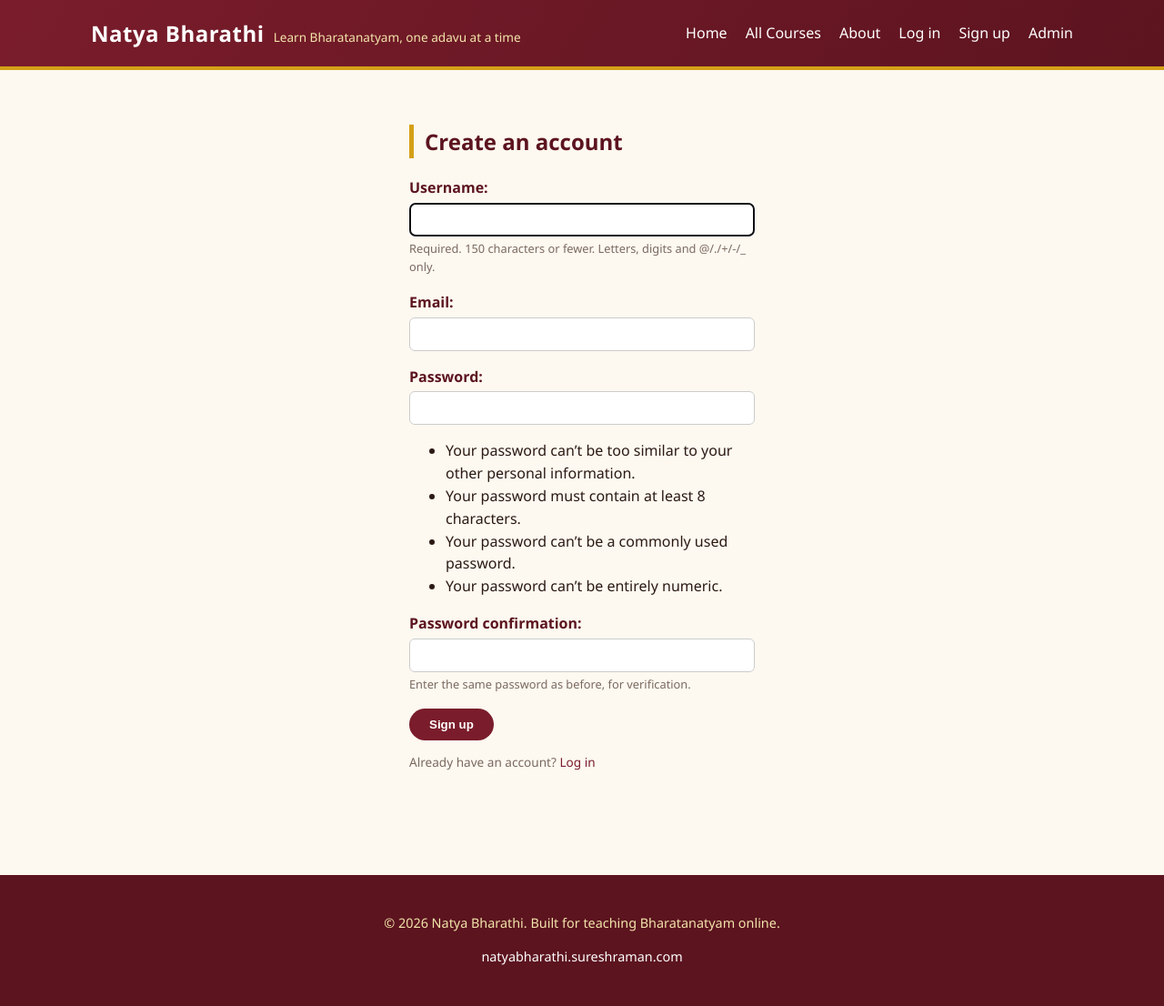
After one commit to sureshraman87/natyabharathi, a Django app: page /accounts/register/ in a window 1280 px wide. The commit adds this page. Shown: the whole page at 91% size. Run offline with Django 5.2, Linux system fonts and the light colour scheme.

Commit message:
Add user registration and login/logout
Visitors can sign up at /accounts/register/ (auto-logs in on success),
log in/out at /accounts/login/ and /accounts/logout/, using Django's
built-in auth with a custom sign-up form. Nav shows Log in/Sign up or the
current username + Log out depending on auth state.

Also document the SQLite/media write-permission fix in DEPLOYMENT.md
("attempt to write a readonly database") — the same class of www-data
permission issue as the earlier gunicorn fixes, this time on db.sqlite3
and its containing directory rather than the venv.

Co-Authored-By: Claude Sonnet 5 <noreply@anthropic.com>
Claude-Session: https://claude.ai/code/session_0156WkdDrs95Xo58neZ7SvdB

```diff
--- a/natyabharathi_site/settings.py
+++ b/natyabharathi_site/settings.py
@@ -140,6 +140,7 @@ SITE_NAME = env("SITE_NAME", default="Natya Bharathi")
 SITE_TAGLINE = env("SITE_TAGLINE", default="Learn Bharatanatyam, one adavu at a time")
 SITE_DOMAIN = env("SITE_DOMAIN", default="natyabharathi.sureshraman.com")
 
+LOGIN_URL = "login"
 LOGIN_REDIRECT_URL = "home"
 LOGOUT_REDIRECT_URL = "home"
 
--- a/static/css/style.css
+++ b/static/css/style.css
@@ -92,6 +92,30 @@ img {
 }
 
 .main-nav a:hover {
+  color: var(--gold-light);
+}
+
+.nav-user {
+  color: var(--gold-light);
+  font-size: 0.9rem;
+}
+
+.logout-form {
+  margin: 0;
+  display: inline;
+}
+
+.link-button {
+  background: none;
+  border: none;
+  padding: 0;
+  color: #fff;
+  font: inherit;
+  font-weight: 500;
+  cursor: pointer;
+}
+
+.link-button:hover {
   color: var(--gold-light);
 }
 
@@ -357,6 +381,73 @@ img {
   color: var(--muted);
 }
 
+/* Auth forms */
+
+.auth-container {
+  max-width: 420px;
+}
+
+.auth-container form p {
+  margin-bottom: 16px;
+}
+
+.auth-container form label {
+  display: block;
+  margin-bottom: 4px;
+  font-weight: 600;
+  color: var(--maroon-dark);
+}
+
+.auth-container form input {
+  width: 100%;
+  padding: 9px 12px;
+  border-radius: 6px;
+  border: 1px solid #ccc;
+  font-size: 0.95rem;
+}
+
+.auth-container .helptext {
+  display: block;
+  font-size: 0.8rem;
+  color: var(--muted);
+  margin-top: 4px;
+}
+
+.auth-container ul.errorlist {
+  list-style: none;
+  padding: 0;
+  margin: 4px 0;
+  color: #b00020;
+  font-size: 0.85rem;
+}
+
+.form-error {
+  color: #b00020;
+  margin-bottom: 16px;
+}
+
+/* Flash messages */
+
+.alert {
+  padding: 12px 16px;
+  border-radius: var(--radius);
+  margin: 20px 0 0;
+  font-size: 0.95rem;
+}
+
+.alert-success {
+  background: #e6f4ea;
+  color: #1e6b34;
+  border: 1px solid #b6dfc1;
+}
+
+.alert-error,
+.alert-danger {
+  background: #fbe7e7;
+  color: #a3231f;
+  border: 1px solid #f1bcbc;
+}
+
 @media (max-width: 640px) {
   .hero h1 {
     font-size: 1.8rem;
--- a/templates/base.html
+++ b/templates/base.html
@@ -18,12 +18,29 @@
         <a href="{% url 'home' %}">Home</a>
         <a href="{% url 'course_list' %}">All Courses</a>
         <a href="{% url 'about' %}">About</a>
+        {% if request.user.is_authenticated %}
+          <span class="nav-user">Hi, {{ request.user.username }}</span>
+          <form class="logout-form" method="post" action="{% url 'logout' %}">
+            {% csrf_token %}
+            <button type="submit" class="link-button">Log out</button>
+          </form>
+        {% else %}
+          <a href="{% url 'login' %}">Log in</a>
+          <a href="{% url 'register' %}">Sign up</a>
+        {% endif %}
         <a href="/admin/">Admin</a>
       </nav>
     </div>
   </header>
 
   <main>
+    {% if messages %}
+      <div class="container">
+        {% for message in messages %}
+          <p class="alert alert-{{ message.tags }}">{{ message }}</p>
+        {% endfor %}
+      </div>
+    {% endif %}
     {% block content %}{% endblock %}
   </main>
 
--- /dev/null
+++ b/tutorials/forms.py
@@ -0,0 +1,11 @@
+from django import forms
+from django.contrib.auth.forms import UserCreationForm
+from django.contrib.auth.models import User
+
+
+class SignUpForm(UserCreationForm):
+    email = forms.EmailField(required=True)
+
+    class Meta:
+        model = User
+        fields = ("username", "email", "password1", "password2")
--- /dev/null
+++ b/tutorials/templates/tutorials/register.html
@@ -0,0 +1,17 @@
+{% extends "base.html" %}
+
+{% block title %}Sign up — {{ SITE_NAME }}{% endblock %}
+
+{% block content %}
+<section class="section">
+  <div class="container auth-container">
+    <h1 class="section-title">Create an account</h1>
+    <form method="post">
+      {% csrf_token %}
+      {{ form.as_p }}
+      <button class="btn" type="submit">Sign up</button>
+    </form>
+    <p class="course-meta">Already have an account? <a href="{% url 'login' %}">Log in</a></p>
+  </div>
+</section>
+{% endblock %}
--- a/tutorials/urls.py
+++ b/tutorials/urls.py
@@ -1,3 +1,4 @@
+from django.contrib.auth import views as auth_views
 from django.urls import path
 
 from . import views
@@ -5,6 +6,13 @@ from . import views
 urlpatterns = [
     path("", views.home, name="home"),
     path("about/", views.about, name="about"),
+    path(
+        "accounts/login/",
+        auth_views.LoginView.as_view(template_name="registration/login.html"),
+        name="login",
+    ),
+    path("accounts/logout/", auth_views.LogoutView.as_view(), name="logout"),
+    path("accounts/register/", views.register, name="register"),
     path("courses/", views.course_list, name="course_list"),
     path("category/<slug:category_slug>/", views.course_list, name="category_detail"),
     path("courses/<slug:course_slug>/", views.course_detail, name="course_detail"),
--- a/tutorials/views.py
+++ b/tutorials/views.py
@@ -1,6 +1,9 @@
+from django.contrib import messages
+from django.contrib.auth import login
 from django.db.models import Q
-from django.shortcuts import get_object_or_404, render
+from django.shortcuts import get_object_or_404, redirect, render
 
+from .forms import SignUpForm
 from .models import Category, Course, Lesson
 
 
@@ -81,3 +84,20 @@ def lesson_detail(request, course_slug, lesson_slug):
 
 def about(request):
     return render(request, "tutorials/about.html")
+
+
+def register(request):
+    if request.user.is_authenticated:
+        return redirect("home")
+
+    if request.method == "POST":
+        form = SignUpForm(request.POST)
+        if form.is_valid():
+            user = form.save()
+            login(request, user)
+            messages.success(request, "Welcome to Natya Bharathi! Your account is ready.")
+            return redirect("home")
+    else:
+        form = SignUpForm()
+
+    return render(request, "tutorials/register.html", {"form": form})
```
Also changed, not shown: DEPLOYMENT.md (+28 -0 lines), templates/registration/login.html (added, +21 -0 lines), README.md.
